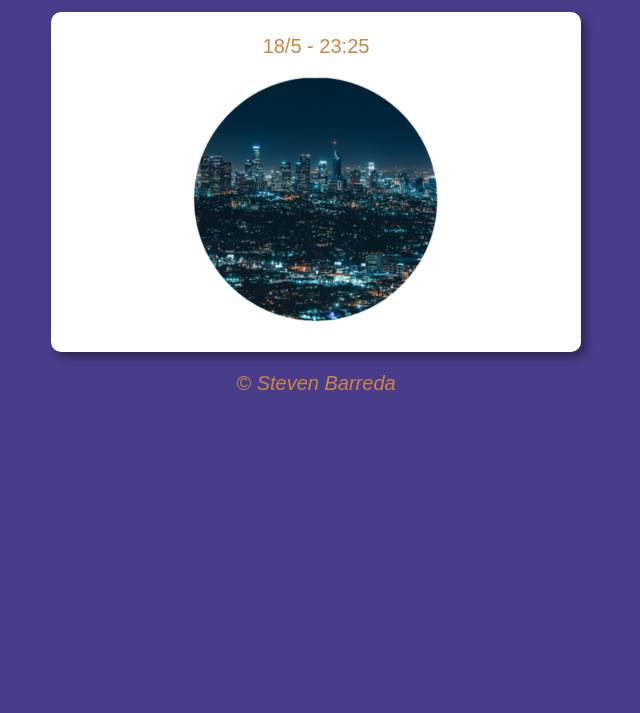
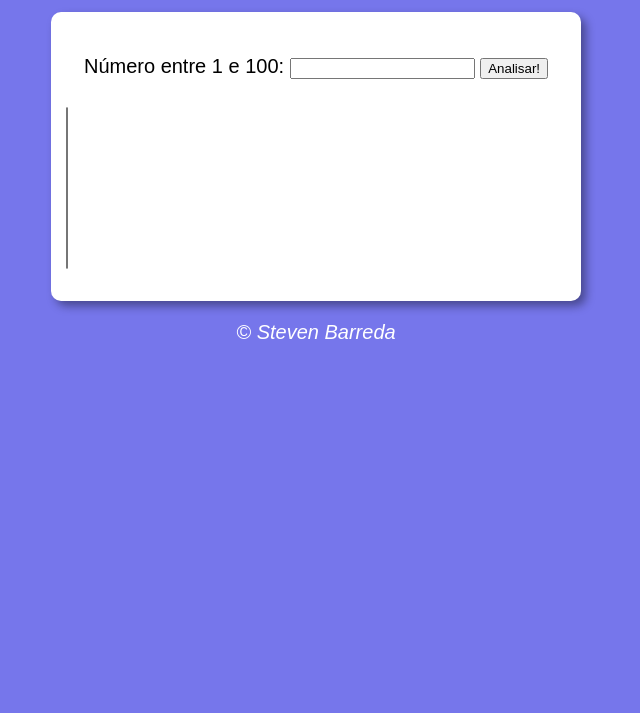
Before and after one commit to stmacoli/ex01, a plain HTML site: page index.html in a window 1280 px wide. Shown: the part 87-800 px from the top of the page, without its empty margins (324-964 px from the left). Drawn offline with Linux system fonts and the light colour scheme.

Commit message:
first-commit

```diff
--- a/index.html
+++ b/index.html
@@ -6,17 +6,27 @@
     <meta name="viewport" content="width=device-width, initial-scale=1.0" />
 
     <link rel="stylesheet" href="./style.css" />
-    <title>JS - Ex. 01</title>
+    <title>JS - Ex. 07</title>
   </head>
-  <body onload="carregar()">
-    <header id="header-id">
-      <h1>Horas do dia</h1>
+  <body>
+    <header>
+      <h1>Demonstrador de Valores</h1>
     </header>
 
     <section>
-      <div id="msg">msg aqui...</div>
-      <div id="foto">
-        <img id="imagem" src="../assets/manha.png" alt="Sol nascendo" />
+      <div>
+        <p>
+          Número entre 1 e 100:
+          <input type="number" name="valorAnalisadoName"
+        id="valorAnalisado">
+          <input type="button" value="Analisar!" onclick="alistador()">
+       </p>
+      </div>
+        <select name="numeroselecionado" id="selnum" size="10"></select>
+
+      <div>
+
+
       </div>
     </section>
 
--- a/script.js
+++ b/script.js
@@ -1,46 +1,14 @@
-function carregar() {
-  var msg = window.document.querySelector('#msg');
+function alistador() {
+  let valor = document.getElementById('valorAnalisado');
+  let v = Number(valor.value);
+  let listaValores = document.getElementById('selnum');
+  let arr = [];
 
-  var img = window.document.querySelector('#imagem');
-
-  var title = window.document.querySelector('#header-id');
-
-  var rodapeNome = window.document.querySelector('#rodape');
-
-  var data = new Date();
-  var mes = data.getMonth();
-  var dia = data.getDate();
-  var hora = data.getHours();
-  var minutos = data.getMinutes();
+  arr.push(v);
 
 
 
 
+  console.log(v, arr)
 
-  msg.innerHTML = `${dia}/${mes} - ${hora}:${minutos}`;
-
-  if (hora >= 0 && hora < 12) {
-    img.src= 'manha.png'
-    document.body.style.background = "#E0FFFF"
-    document.body.style.color = "#FF8C00"
-    title.style.color = "#FF8C00"
-    rodapeNome.style.color = "#FF8C00"
-
-  } else if (hora >= 12 && hora < 18) {
-    img.src = 'tarde.png'
-    document.body.style.background = "#FFDAB9"
-    document.body.style.color = "#CD853F"
-    title.style.color = '#CD853F'
-    rodapeNome.style.color = '#CD853F'
-
-
-  } else {
-    img.src = 'noite.png'
-    document.body.style.background = "#483D8B"
-    document.body.style.color = "#CD853F"
-    title.style.color = '#CD853F'
-    rodapeNome.style.color = '#CD853F'
-
-
-  }
 }
```
Also changed, not shown: manha.png (deleted), noite.png (deleted), tarde.png (deleted).
